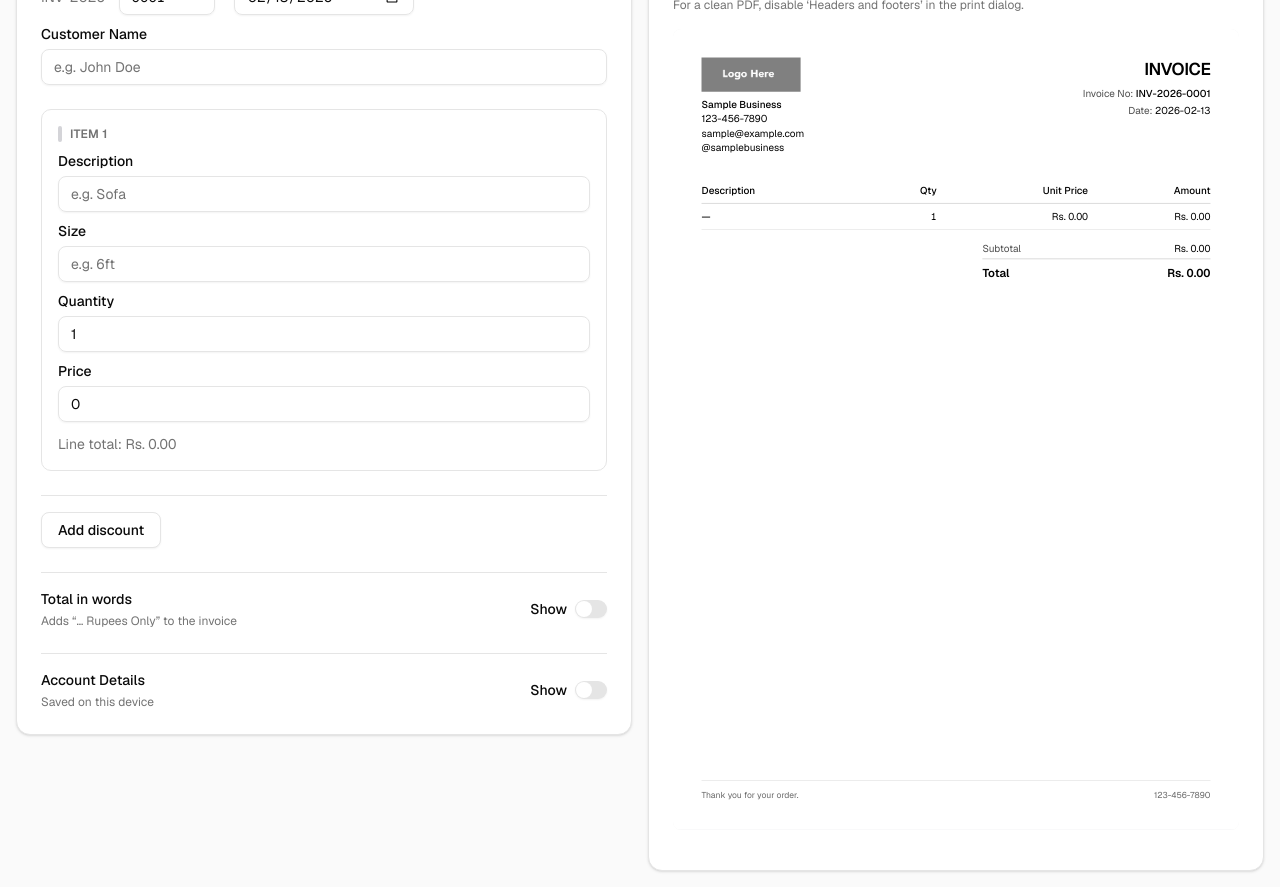
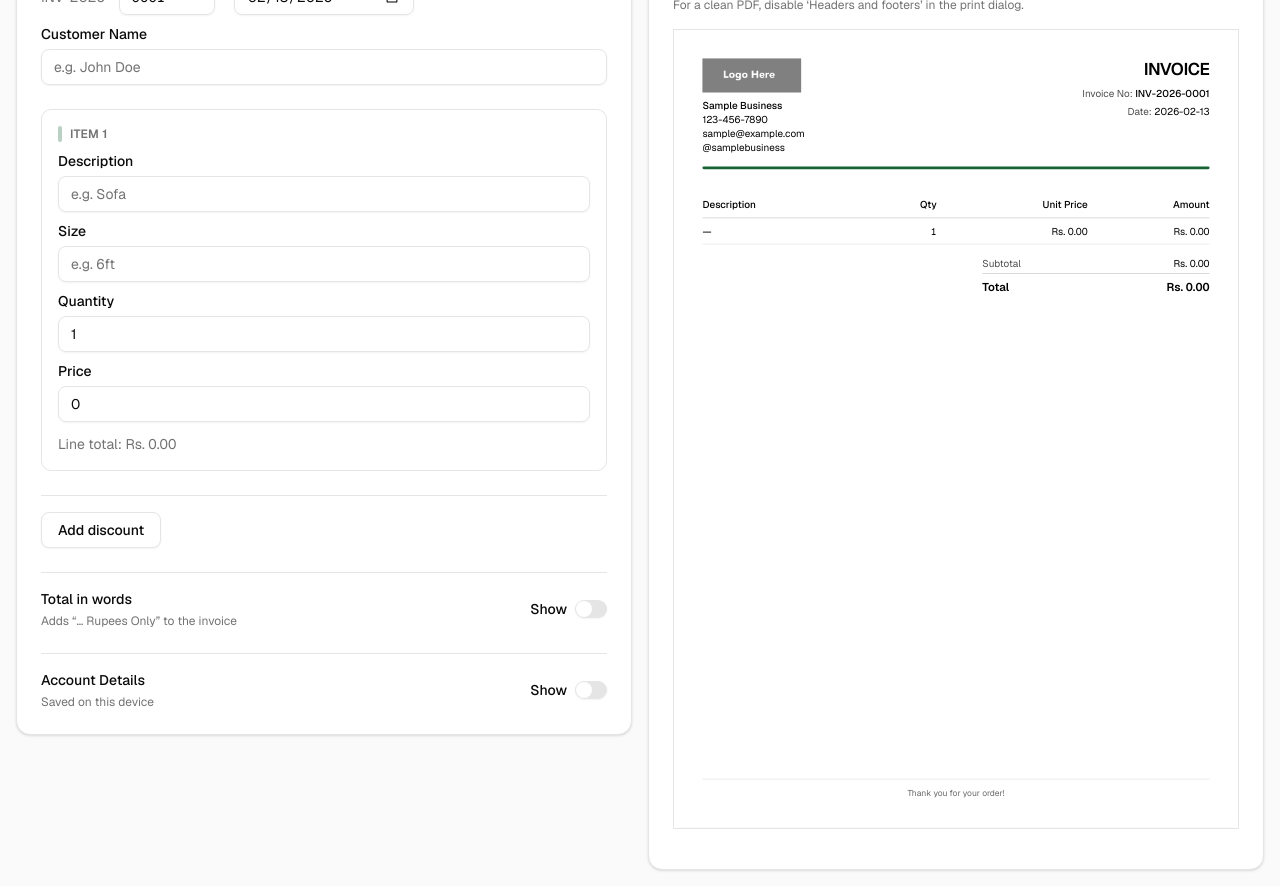
Before and after one commit to ChaminduD/invoice-generator, a Next.js app: page / in a window 1280 px wide. Shown: the part 220-1107 px from the top of the page. Built offline with nearby package versions, Linux system fonts and the light colour scheme.

Commit message:
Apply brand green theme and UI accents

```diff
--- a/src/app/globals.css
+++ b/src/app/globals.css
@@ -55,18 +55,18 @@
   --card-foreground: oklch(0.145 0 0);
   --popover: oklch(1 0 0);
   --popover-foreground: oklch(0.145 0 0);
-  --primary: oklch(0.205 0 0);
+  --primary: oklch(0.448 0.108 151.3);
   --primary-foreground: oklch(0.985 0 0);
-  --secondary: oklch(0.97 0 0);
+  --secondary: oklch(0.965 0.02 155.8);
   --secondary-foreground: oklch(0.205 0 0);
   --muted: oklch(0.97 0 0);
   --muted-foreground: oklch(0.556 0 0);
-  --accent: oklch(0.97 0 0);
+  --accent: oklch(0.965 0.02 155.8);
   --accent-foreground: oklch(0.205 0 0);
   --destructive: oklch(0.577 0.245 27.325);
   --border: oklch(0.922 0 0);
   --input: oklch(0.922 0 0);
-  --ring: oklch(0.708 0 0);
+  --ring: oklch(0.723 0.192 149.6);
   --chart-1: oklch(0.646 0.222 41.116);
   --chart-2: oklch(0.6 0.118 184.704);
   --chart-3: oklch(0.398 0.07 227.392);
@@ -89,18 +89,18 @@
   --card-foreground: oklch(0.985 0 0);
   --popover: oklch(0.205 0 0);
   --popover-foreground: oklch(0.985 0 0);
-  --primary: oklch(0.922 0 0);
+  --primary: oklch(0.8 0.182 151.7);
   --primary-foreground: oklch(0.205 0 0);
-  --secondary: oklch(0.269 0 0);
+  --secondary: oklch(0.29 0.02 155.8);
   --secondary-foreground: oklch(0.985 0 0);
   --muted: oklch(0.269 0 0);
   --muted-foreground: oklch(0.708 0 0);
-  --accent: oklch(0.269 0 0);
+  --accent: oklch(0.29 0.02 155.8);
   --accent-foreground: oklch(0.985 0 0);
   --destructive: oklch(0.704 0.191 22.216);
   --border: oklch(1 0 0 / 10%);
   --input: oklch(1 0 0 / 15%);
-  --ring: oklch(0.556 0 0);
+  --ring: oklch(0.723 0.192 149.6);
   --chart-1: oklch(0.488 0.243 264.376);
   --chart-2: oklch(0.696 0.17 162.48);
   --chart-3: oklch(0.769 0.188 70.08);
--- a/src/app/page.tsx
+++ b/src/app/page.tsx
@@ -420,7 +420,7 @@ export default function Home() {
                   <div key={item.id} className="space-y-3 border p-4 rounded-lg">
                     <div className="flex items-center justify-between">
                       <div className="flex items-center gap-2">
-                        <span className="h-4 w-1 rounded bg-zinc-300" />
+                        <span className="h-4 w-1 rounded bg-primary/30" />
                         <p className="text-xs font-semibold uppercase tracking-wide text-muted-foreground">
                           Item {index + 1}
                         </p>
@@ -431,7 +431,7 @@ export default function Home() {
                           type="button"
                           variant="ghost"
                           size="sm"
-                          className="text-destructive hover:text-destructive"
+                          className="text-destructive hover:text-destructive hover:bg-destructive/10"
                           onClick={() => removeItem(index)}
                         >
                           <Trash2 className="h-4 w-4" />
@@ -516,7 +516,7 @@ export default function Home() {
                         <Button
                           type="button"
                           variant="ghost"
-                          className="text-destructive hover:text-destructive"
+                          className="text-destructive hover:text-destructive hover:bg-destructive/10"
                           onClick={() => setInvoice((prev) => ({ ...prev, discount: null }))}
                         >
                           Remove discount
@@ -732,7 +732,7 @@ export default function Home() {
                 )}
 
                 {/* Visible preview (auto-scaled to fit) */}
-                <div ref={previewWrapRef} className="w-full">
+                <div ref={previewWrapRef} className="w-full border">
                   <div
                     className="relative overflow-hidden rounded-md bg-zinc-100"
                     style={{ height: PAPER_H * previewScale }}
--- a/src/components/InvoicePaper.tsx
+++ b/src/components/InvoicePaper.tsx
@@ -48,6 +48,7 @@ export function InvoicePaper({ invoice }: { invoice: Invoice }) {
           </div>
         </div>
       </div>
+      <div className="mt-4 h-1 w-full rounded bg-primary" />
 
       {/* Items table */}
       <div className="mt-8">
@@ -135,9 +136,8 @@ export function InvoicePaper({ invoice }: { invoice: Invoice }) {
 
       {/* Footer */}
       <div className="mt-auto pt-8 text-xs text-black/60">
-        <div className="border-t border-black/10 pt-3 flex items-center justify-between">
-          <span>Thank you for your order.</span>
-          <span>{invoice.business.phone}</span>
+        <div className="border-t border-black/10 pt-3 text-center">
+          Thank you for your order!
         </div>
       </div>
     </div>
```
